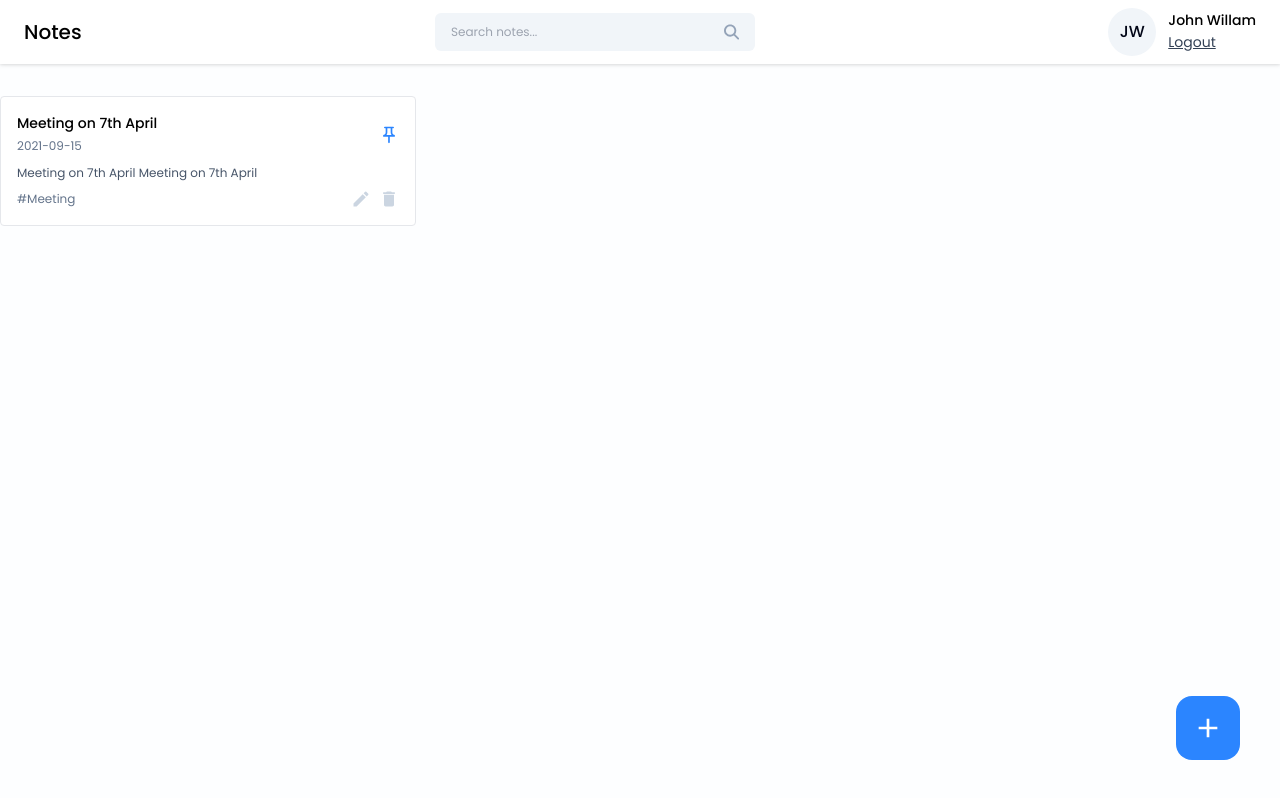
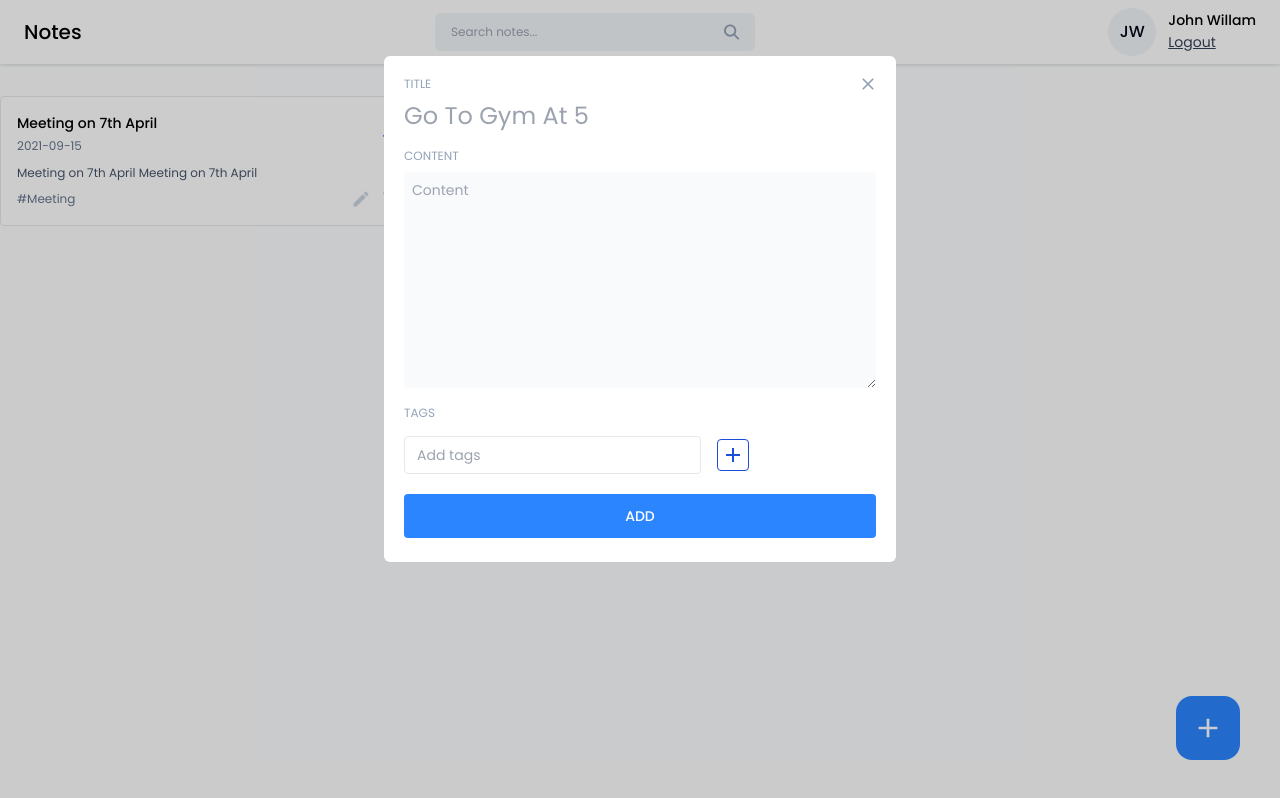
Before and after one commit to Aristox173/MERN-Notes, a React (Vite) app in the folder frontend/mern-notes/: page /dashboard in a window 1280 px wide. Both pictures are taken after a click on the button 1208 px from the left and 728 px from the top of the page. Built offline with nearby package versions, Linux system fonts and the light colour scheme.

Commit message:
Add Add/Edit Notes Component

```diff
--- a/frontend/mern-notes/package.json
+++ b/frontend/mern-notes/package.json
@@ -13,6 +13,7 @@
     "react": "^18.3.1",
     "react-dom": "^18.3.1",
     "react-icons": "^5.2.1",
+    "react-modal": "^3.16.1",
     "react-router-dom": "^6.24.1"
   },
   "devDependencies": {
--- a/frontend/mern-notes/src/styles/index.css
+++ b/frontend/mern-notes/src/styles/index.css
@@ -27,4 +27,8 @@
   .icon-btn {
     @apply text-xl text-slate-300 cursor-pointer hover:text-primary;
   }
+
+  .input-label {
+    @apply text-xs text-slate-400;
+  }
 }
--- /dev/null
+++ b/frontend/mern-notes/src/views/components/Input/TagInput.jsx
@@ -0,0 +1,72 @@
+import { useState } from "react";
+import { MdAdd, MdClose } from "react-icons/md";
+
+const TagInput = ({ tags, setTags }) => {
+  const [inputValue, setInputValue] = useState("");
+
+  const handleInputChange = (e) => {
+    setInputValue(e.target.value);
+  };
+
+  const addNewTag = () => {
+    if (inputValue.trim() !== "") {
+      setTags([...tags, inputValue.trim()]);
+      setInputValue("");
+    }
+  };
+
+  const handleKeydown = (e) => {
+    if (e.key === "Enter") {
+      addNewTag();
+    }
+  };
+
+  const handleRemoveTag = (tagToRemove) => {
+    setTags(tags.filter((tag) => tag !== tagToRemove));
+  };
+
+  return (
+    <div>
+      {tags?.length > 0 && (
+        <div className="flex items-center gap-2 flex-wrap mt-2">
+          {tags.map((tag, index) => (
+            <span
+              key={index}
+              className="flex items-center gap-2 text-sm text-slate-900 bg-slate-100 px-3 py-1 rounded"
+            >
+              # {tag}
+              <button
+                onClick={() => {
+                  handleRemoveTag(tag);
+                }}
+              >
+                <MdClose />
+              </button>
+            </span>
+          ))}
+        </div>
+      )}
+      <div className="flex items-center gap-4 mt-3">
+        <input
+          type="text"
+          value={inputValue}
+          className="text-sm bg-transparent border px-3 py-2 rounded outline-none"
+          placeholder="Add tags"
+          onChange={handleInputChange}
+          onKeyDown={handleKeydown}
+        />
+
+        <button
+          className="w-8 h-8 flex items-center justify-center rounded border border-blue-700 hover:bg-blue-700"
+          onClick={() => {
+            addNewTag();
+          }}
+        >
+          <MdAdd className="text-2xl text-blue-700 hover:text-white" />
+        </button>
+      </div>
+    </div>
+  );
+};
+
+export default TagInput;
--- /dev/null
+++ b/frontend/mern-notes/src/views/pages/Home/AddEditNotes.jsx
@@ -0,0 +1,88 @@
+import { useState } from "react";
+import TagInput from "../../components/Input/TagInput";
+import { MdClose } from "react-icons/md";
+
+const AddEditNotes = ({ noteData, type, onClose }) => {
+  const [title, setTitle] = useState("");
+  const [content, setContent] = useState("");
+  const [tags, setTags] = useState([]);
+
+  const [error, setError] = useState(null);
+
+  const handleAddNote = () => {
+    if (!title) {
+      setError("Please enter the title");
+      return;
+    }
+
+    if (!content) {
+      setError("Please enter the content");
+      return;
+    }
+
+    setError("");
+
+    if (type === "edit") {
+      editNote();
+    } else {
+      addNewNote();
+    }
+  };
+
+  const addNewNote = async () => {
+    // Add new note logic here
+  };
+
+  const editNote = async () => {
+    // Edit note logic here
+  };
+
+  return (
+    <div className="relative">
+      <button
+        className="w-10 h-10 rounded-full flex items-center justify-center absolute -top-3 -right-3 hover:bg-slate-500"
+        onClick={onClose}
+      >
+        <MdClose className="text-xl text-slate-400" />
+      </button>
+
+      <div className="flex flex-col gap-2">
+        <label className="input-label">TITLE</label>
+        <input
+          type="text"
+          className="text-2xl text-slate-950 outline-none"
+          placeholder="Go To Gym At 5"
+          value={title}
+          onChange={({ target }) => setTitle(target.value)}
+        />
+      </div>
+
+      <div className="flex flex-col gap-2 mt-4">
+        <label className="input-label">CONTENT</label>
+        <textarea
+          type="text"
+          className="text-sm text-slate-950 outline-none bg-slate-50 p-2 rounded"
+          placeholder="Content"
+          rows={10}
+          value={content}
+          onChange={({ target }) => setContent(target.value)}
+        />
+      </div>
+
+      <div className="mt-3">
+        <label className="input-label">TAGS</label>
+        <TagInput tags={tags} setTags={setTags} />
+      </div>
+
+      {error && <p className="text-red-500 text-xs pt-4">{error}</p>}
+      <button
+        className="btn-primary font-medium mt-5 p-3"
+        onClick={handleAddNote}
+      >
+        ADD
+      </button>
+    </div>
+  );
+};
+
+export default AddEditNotes;
--- a/frontend/mern-notes/src/views/pages/Home/Home.jsx
+++ b/frontend/mern-notes/src/views/pages/Home/Home.jsx
@@ -1,8 +1,17 @@
 import NoteCard from "../../components/Cards/NoteCard";
 import Navbar from "../../components/Navbar/Navbar";
 import { MdAdd } from "react-icons/md";
+import AddEditNotes from "./AddEditNotes";
+import { useState } from "react";
+import Modal from "react-modal";
 
 const Home = () => {
+  const [openAddEditModal, setOpenAddEditModal] = useState({
+    isShown: false,
+    type: "add",
+    data: null,
+  });
+
   return (
     <>
       <Navbar />
@@ -24,10 +33,32 @@
 
       <button
         className="w-16 h-16 flex items-center justify-center rounded-2xl bg-primary hover:bg-blue-600 absolute right-10 bottom-10"
-        onClick={() => {}}
+        onClick={() => {
+          setOpenAddEditModal({ isShown: true, type: "add", data: null });
+        }}
       >
         <MdAdd className="text-[32px] text-white" />
       </button>
+
+      <Modal
+        isOpen={openAddEditModal.isShown}
+        onRequestClose={() => {}}
+        style={{
+          overlay: {
+            backgroundColor: "rgba(0, 0, 0, 0.2)",
+          },
+        }}
+        contentLabel=""
+        className="w-[40%] max-h-3/4 bg-white rounded-md mx-auto mt-14 p-5 overflow-scroll"
+      >
+        <AddEditNotes
+          type={openAddEditModal.type}
+          noteData={openAddEditModal.data}
+          onClose={() => {
+            setOpenAddEditModal({ isShown: false, type: "add", data: null });
+          }}
+        />
+      </Modal>
     </>
   );
 };
```
Also changed, not shown: 1 other file (tests, documents, lock files or other folders).
